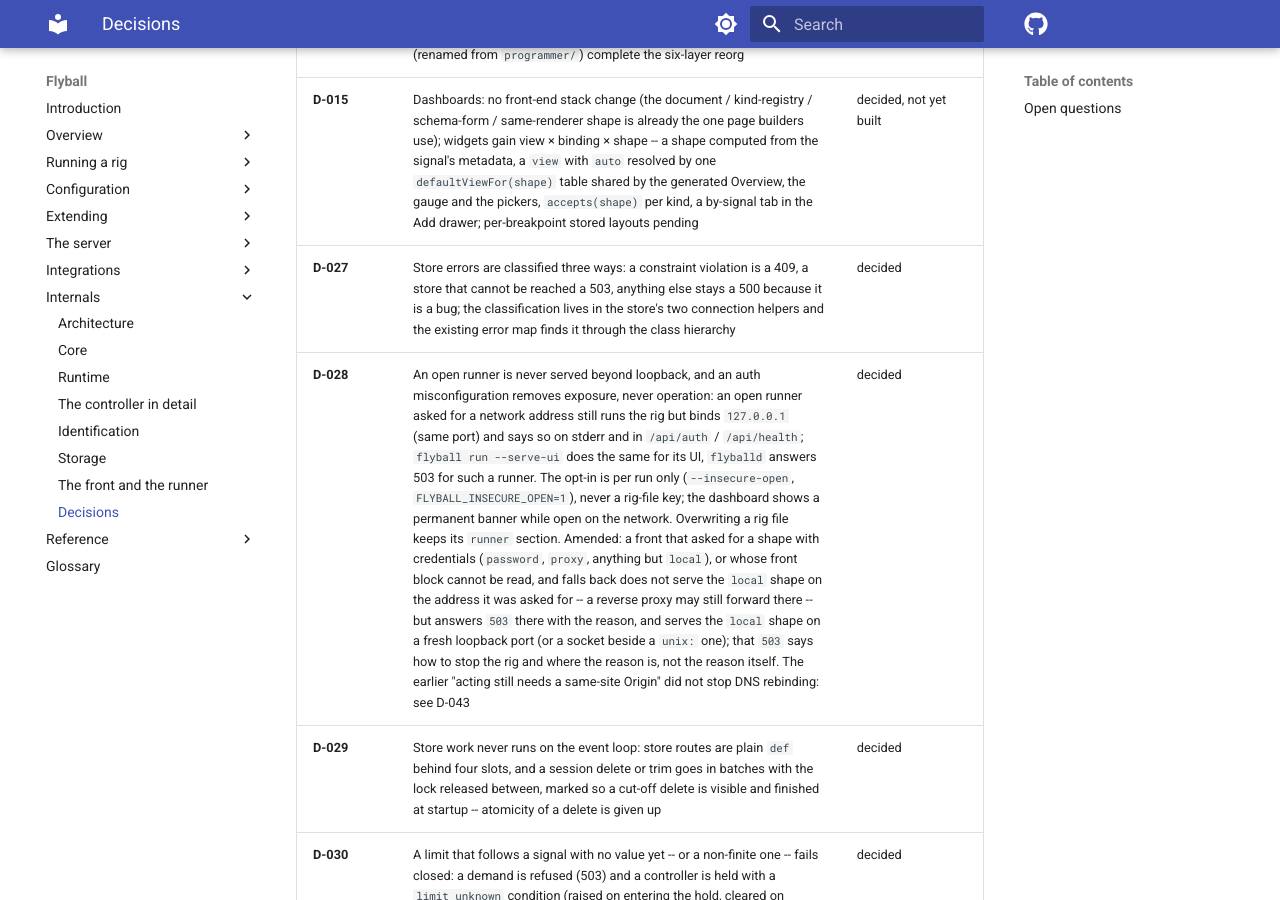
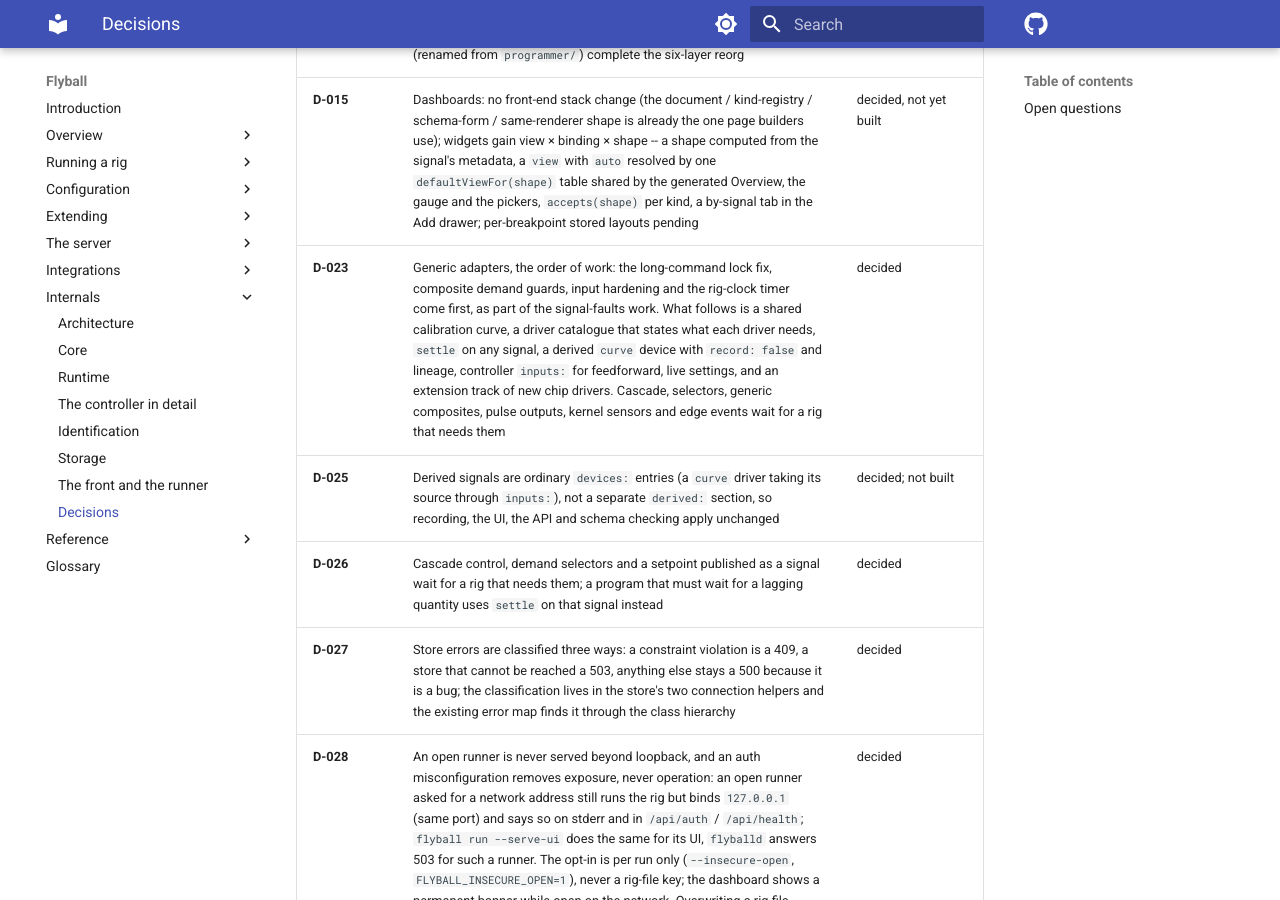
Before and after one commit to bengineer42/flyball, an MkDocs documentation site: the page built from book/src/6-internals/decisions.md, in a window 1280 px wide and 900 px high, scrolled down 1988 px. Built offline with MkDocs 1.6.1 and Material for MkDocs 9.7.7, drawn with Linux system fonts in a browser that asks for light colours; comment, search, counter and statistics services are not loaded; the version menu is left out; some of the changed text lies outside the part shown.

Commit message:
book: decisions index gains D-023 (adapters order of work), D-025 (derived signals are devices: entries), D-026 (cascade parked), D-054 (calibration curve and derived signals), D-055 (credentials by reference, inline only while local)
Signed-off-by: Bengineer <158306087+bengineer42@users.noreply.github.com>

```diff
--- a/book/src/6-internals/decisions.md
+++ b/book/src/6-internals/decisions.md
@@ -18,6 +18,9 @@ are in `DECISIONS.md` at the repository root; this is the index.
 | **D-013** | Extensions restructure: `engine/` stays pure core plus hardware protocols only, `sim/` is new (zero third-party deps, pulled in by `flyball[server]`), `extensions/` holds every dependency-gated package (`linux`, `chips`, `modbus`, `visa`, `bluesky`, `qcodes`, `pymeasure`), `examples/furnace/` is the one worked `MultiPlant` scenario moved out | decided |
 | **D-014** | Engine restructure: `core/` split into `foundation/{device,time,router,config,quantities}/`; six implicit global registries (`Config.registry`, `ControlLaws`, `Feedforwards`, `SetPointGenerators`, and `sequencing.command.Commands`) replaced by an explicit `Catalog`/`Config`/`Instance` system in `model/`, now wired into the real build path (`flyball-runner` builds one `Catalogs`, `discover()`s it, and every consumer -- `DeviceEntry.build`, `RigConfig.model_validate`/`model_json_schema`, `/api/drivers`, `/api/drivers/reload`, program-step parsing -- reads from it, not a bare `ClassVar` dict); `rig/`, `library/`, `record/` (renamed from `db/`), `interfaces/` (`server`+`mcp`+`client` grouped), `sequencing/` (renamed from `programmer/`) complete the six-layer reorg | decided |
 | **D-015** | Dashboards: no front-end stack change (the document / kind-registry / schema-form / same-renderer shape is already the one page builders use); widgets gain view × binding × shape -- a shape computed from the signal's metadata, a `view` with `auto` resolved by one `defaultViewFor(shape)` table shared by the generated Overview, the gauge and the pickers, `accepts(shape)` per kind, a by-signal tab in the Add drawer; per-breakpoint stored layouts pending | decided, not yet built |
+| **D-023** | Generic adapters, the order of work: the long-command lock fix, composite demand guards, input hardening and the rig-clock timer come first, as part of the signal-faults work. What follows is a shared calibration curve, a driver catalogue that states what each driver needs, `settle` on any signal, a derived `curve` device with `record: false` and lineage, controller `inputs:` for feedforward, live settings, and an extension track of new chip drivers. Cascade, selectors, generic composites, pulse outputs, kernel sensors and edge events wait for a rig that needs them | decided |
+| **D-025** | Derived signals are ordinary `devices:` entries (a `curve` driver taking its source through `inputs:`), not a separate `derived:` section, so recording, the UI, the API and schema checking apply unchanged | decided; not built |
+| **D-026** | Cascade control, demand selectors and a setpoint published as a signal wait for a rig that needs them; a program that must wait for a lagging quantity uses `settle` on that signal instead | decided |
 | **D-027** | Store errors are classified three ways: a constraint violation is a 409, a store that cannot be reached a 503, anything else stays a 500 because it is a bug; the classification lives in the store's two connection helpers and the existing error map finds it through the class hierarchy | decided |
 | **D-028** | An open runner is never served beyond loopback, and an auth misconfiguration removes exposure, never operation: an open runner asked for a network address still runs the rig but binds `127.0.0.1` (same port) and says so on stderr and in `/api/auth` / `/api/health`; `flyball run --serve-ui` does the same for its UI, `flyballd` answers 503 for such a runner. The opt-in is per run only (`--insecure-open`, `FLYBALL_INSECURE_OPEN=1`), never a rig-file key; the dashboard shows a permanent banner while open on the network. Overwriting a rig file keeps its `runner` section. Amended: a front that asked for a shape with credentials (`password`, `proxy`, anything but `local`), or whose front block cannot be read, and falls back does not serve the `local` shape on the address it was asked for -- a reverse proxy may still forward there -- but answers `503` there with the reason, and serves the `local` shape on a fresh loopback port (or a socket beside a `unix:` one); that `503` says how to stop the rig and where the reason is, not the reason itself. The earlier "acting still needs a same-site Origin" did not stop DNS rebinding: see D-043 | decided |
 | **D-029** | Store work never runs on the event loop: store routes are plain `def` behind four slots, and a session delete or trim goes in batches with the lock released between, marked so a cut-off delete is visible and finished at startup -- atomicity of a delete is given up | decided |
@@ -39,6 +42,8 @@ are in `DECISIONS.md` at the repository root; this is the index.
 | **D-046** | The front reads every rig file and `--set` the runner reads, so a `runner.front` in a later file or a `--set` is never ignored; `--` and a negative-number argument are refused. `flyball token create --config` takes the same | decided |
 | **D-047** | The review's smaller choices: a caller with no verb is answered by the front, and held connections are capped per rig (128 without a credential, 512 in all; a signed-in caller's POST is never counted, so the stop is never held up, while every request from a caller with no credential counts), and every request body has a 2-minute deadline; cleartext is the connection itself, not `url:`; a bare runner blocks an address after 10 different wrong tokens or 100 wrong attempts a minute; no `peer_uid` (a dedicated proxy user, `secret_file` as a second layer); idle means no request, so an open dashboard keeps its session; JWKS keeps its hard 503 and logs outages; an audit log that cannot be opened is retried | decided |
 | **D-053** | The dashboard app's layout: no sidebar -- the app bar carries a tab per dashboard (drag to reorder, the order kept on the documents), always-present status chips that lead to Events, Sessions, Programs and Simulation, a fixed stop slot and a gear to an Options page (Dashboards, Rig file, Runner, Access, Appearance, Pages). One app for running and configuring the rig, not two: editing a dashboard or a program is watching it live, and no permission separated them. Inputs became Readings (with the device list), Overview became the generated dashboard; old addresses redirect. The dashboard document gains `readonly` (write controls disabled for everyone; a convenience, not access control) and `order` | decided |
+| **D-054** | Calibration and derived signals: a pure, invertible `Curve` (linear and table) shared by feedforward and a `curve` device; raw and engineering values as two linked signals, the raw one hidden by default; `record: false` skips storage only; a value outside a curve's range gives no value rather than an extrapolation. Value-triggered actions (trips, alarms, maximum runtimes) will share one rule mechanism. One rig per subsystem for now. Live settings get one write path, replacing pwm's `set_frequency` | decided; not built |
+| **D-055** | Credentials in driver and link configs are referenced, never stored: `<field>_file` (owned by the runner's user, not readable by others) or `<field>_env`. A value written inline in the rig file is allowed while the rig is reachable only locally (`runner.secrets.inline: auto`, the default), and confined to loopback once it is exposed; a referenced secret's value is never written into documents or versions | decided; not built |
 
 Nothing in this book is settled unless `DECISIONS.md` says so. Where a
 chapter describes intent rather than fact, it says which.
```
